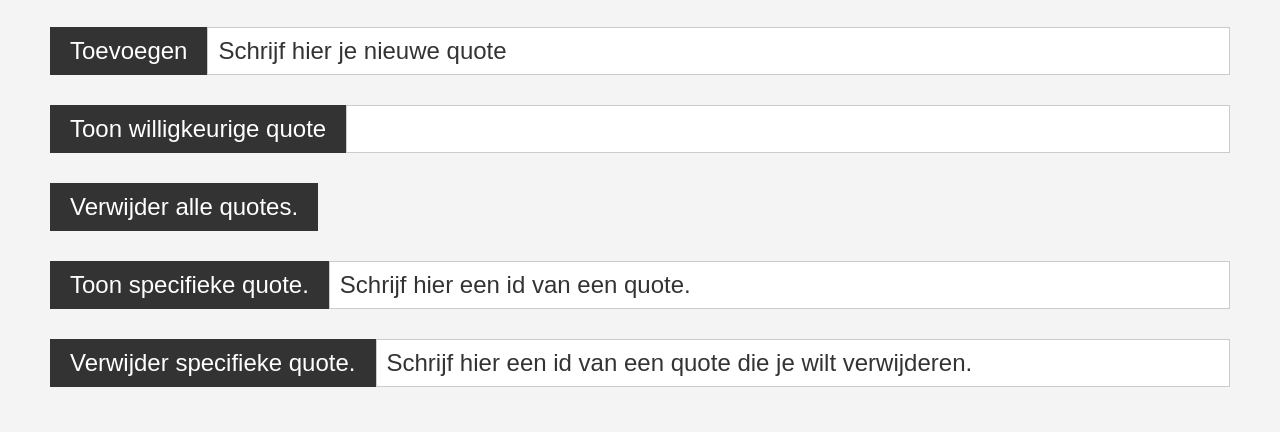
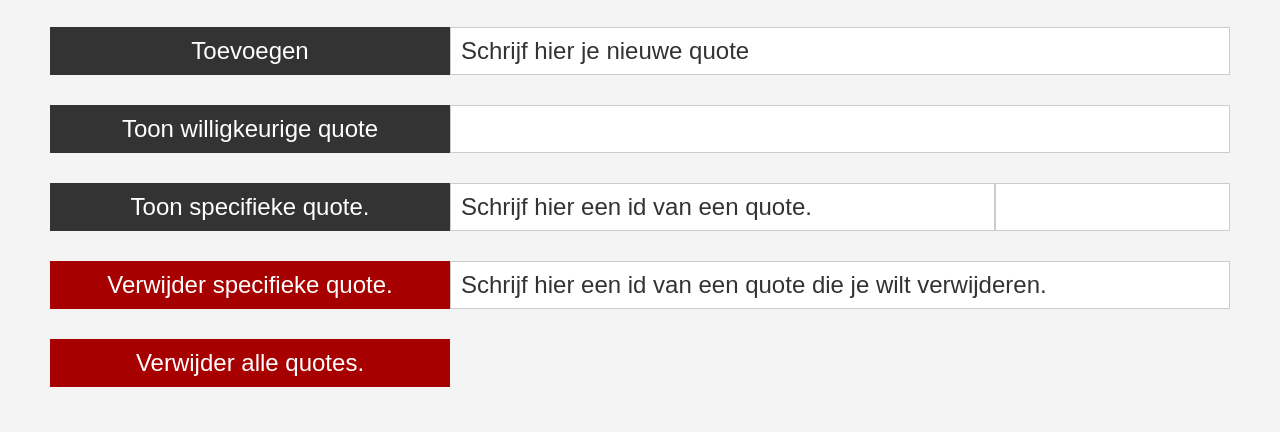
Before and after one commit to WorkshopVTI-HOWEST/building-your-first-api-with-flask, a plain HTML site: page frontend/index.html in a window 1280 px wide. Shown: the part 98-530 px from the top of the page. Drawn offline with Linux system fonts and the light colour scheme; no server answers.

Commit message:
style: changed css

```diff
--- a/frontend/index.html
+++ b/frontend/index.html
@@ -3,35 +3,50 @@
   <head>
     <title>Flask Quote API</title>
     <script src="./script.js" defer></script>
-    <link rel="stylesheet" href="./reset.css">
-    <link rel="stylesheet" href="./style.css">
+    <link rel="stylesheet" href="./reset.css" />
+    <link rel="stylesheet" href="./style.css" />
   </head>
   <body>
     <h1>Flask Quote API</h1>
 
     <form id="quoteForm">
-        <input type="submit" value="Toevoegen">
-        <input type="text" id="quote" name="quote" placeholder="Schrijf hier je nieuwe quote"><br>
+      <input type="submit" value="Toevoegen" />
+      <input
+        type="text"
+        id="quote"
+        name="quote"
+        placeholder="Schrijf hier je nieuwe quote"
+      /><br />
     </form>
 
     <form id="randomQuoteForm">
-        <input type="submit" value="Toon willigkeurige quote">
+      <input type="submit" value="Toon willigkeurige quote" />
       <p id="randomQuote"></p>
     </form>
 
-    <form id="clearQuotes">
-        <input type="submit" value="Verwijder alle quotes.">
-    </form>
-
     <form id="quoteById">
-        <input type="submit" value="Toon specifieke quote.">
-        <input type="text" id="id" name="id" placeholder="Schrijf hier een id van een quote."><br>
+      <input type="submit" value="Toon specifieke quote." />
+      <input
+        type="text"
+        id="id"
+        name="id"
+        placeholder="Schrijf hier een id van een quote."
+      /><br />
       <p id="quoteByIdResult"></p>
     </form>
 
     <form id="removeQuoteById">
-        <input type="submit" value="Verwijder specifieke quote.">
-        <input type="text" id="idDelete" name="idDelete" placeholder="Schrijf hier een id van een quote die je wilt verwijderen."><br>
+      <input class="delete" type="submit" value="Verwijder specifieke quote." />
+      <input
+        type="text"
+        id="idDelete"
+        name="idDelete"
+        placeholder="Schrijf hier een id van een quote die je wilt verwijderen."
+      /><br />
+    </form>
+
+    <form id="clearQuotes">
+      <input class="delete" type="submit" value="Verwijder alle quotes." />
     </form>
 
     <h2>Bestaande Quotes:</h2>
--- a/frontend/style.css
+++ b/frontend/style.css
@@ -38,6 +38,8 @@ input[type="submit"] {
     border: none;
     padding: 10px 20px;
     cursor: pointer;
+    width: 25rem;
+    text-align: center;
 }
 
 input[type="submit"]:hover {
@@ -53,7 +55,6 @@ form{
 
 #randomQuoteForm input[type="submit"] {
     height: 100%;
-    width: fit-content;
 }
 
 #randomQuote{
@@ -66,6 +67,19 @@ form{
     height: 100%;
     color: #333;
 }
+
+p{
+    font-size: 1.5em;
+    padding: 10px;
+    box-sizing: border-box;
+    border: 1px solid #ccc;
+    background-color: white;
+    flex-grow: 1;
+    height: 100%;
+    color: #333;
+}
+
+
 
 ul {
     list-style-type: none;
@@ -84,3 +98,7 @@ li:hover {
 li:not(:last-child) {
     border-bottom: 1px solid #ccc;
 }
+
+.delete{
+    background-color: rgb(167, 0, 0) !important;
+}
```
Lines whose indentation alone changed are shown as unchanged.
